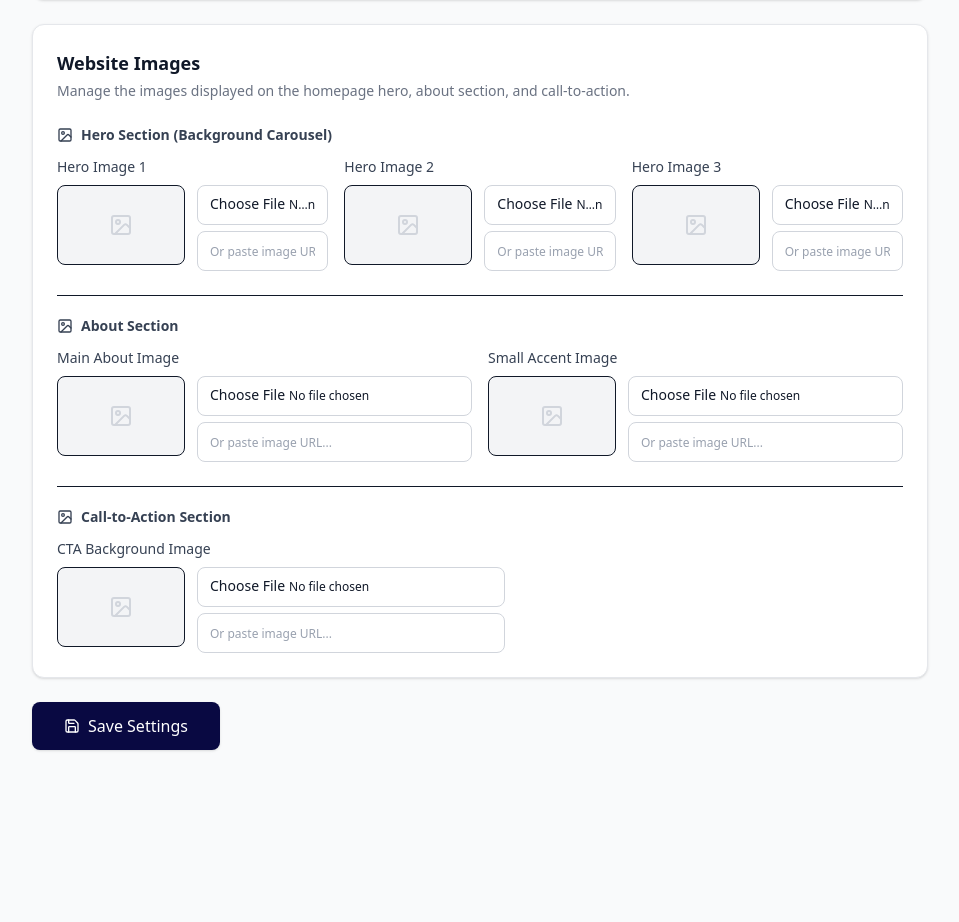
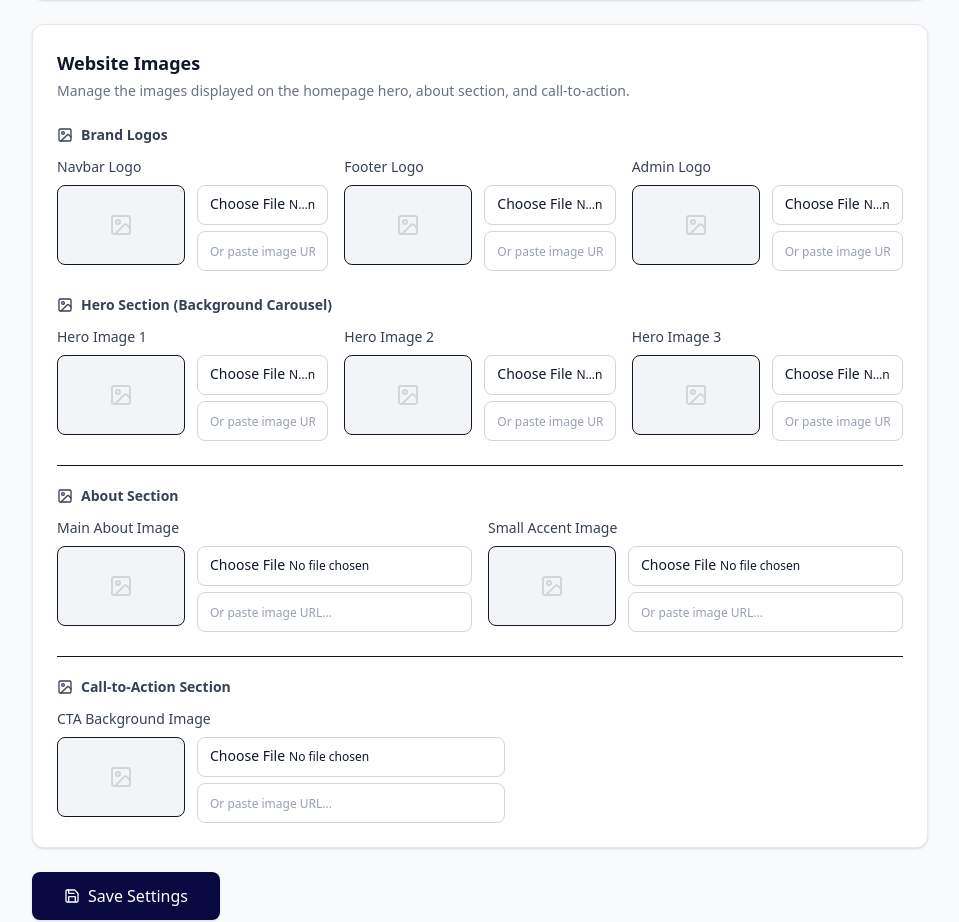
Before and after one commit to youmrx3/LAGMED-WEBSITE, a Next.js app: page /admin/settings in a window 1280 px wide. Shown: the part 1668-2590 px from the top of the page, without its empty margins (256-1215 px from the left). Before the commit the page ends 2450 px from the top, so only its background shows below. Built offline with nearby package versions, Linux system fonts and the light colour scheme; no server answers; the database is empty.

Commit message:
updating each logo ceperatly

```diff
--- a/src/app/admin/layout.tsx
+++ b/src/app/admin/layout.tsx
@@ -19,6 +19,7 @@ import {
 import { createClient } from "@/lib/supabase/client";
 import Image from "next/image";
 import { ToastContainer } from "@/components/ui/toast";
+import type { CompanySettings } from "@/lib/types";
 
 const navItems = [
   { href: "/admin", label: "Dashboard", icon: LayoutDashboard },
@@ -40,6 +41,7 @@ export default function AdminLayout({
   const router = useRouter();
   const [sidebarOpen, setSidebarOpen] = useState(false);
   const [user, setUser] = useState<string | null>(null);
+  const [settings, setSettings] = useState<CompanySettings | null>(null);
 
   useEffect(() => {
     async function checkUser() {
@@ -52,6 +54,28 @@ export default function AdminLayout({
       }
     }
     checkUser();
+  }, []);
+
+  useEffect(() => {
+    const supabase = createClient();
+
+    async function fetchSettings() {
+      const { data, error } = await supabase
+        .from("company_settings")
+        .select("admin_logo_url, logo_url")
+        .order("id", { ascending: true })
+        .limit(1)
+        .maybeSingle();
+
+      if (error) {
+        console.warn("Failed to fetch admin logo:", error.message);
+        return;
+      }
+
+      if (data) setSettings(data as CompanySettings);
+    }
+
+    fetchSettings();
   }, []);
 
   // Don't wrap login page in admin layout
@@ -83,7 +107,13 @@ export default function AdminLayout({
         }`}
       >
         <div className="flex items-center gap-2 p-6 border-b border-gray-100">
-          <Image src="/logo%20v2-06.png" alt="LAGMED" width={120} height={40} className="object-contain h-8 w-auto" />
+          <Image
+            src={settings?.admin_logo_url || settings?.logo_url || "/logo%20v2-06.png"}
+            alt="GL MEDICAL"
+            width={120}
+            height={40}
+            className="object-contain h-8 w-auto"
+          />
           <span className="text-xs text-gray-400 ml-1">Admin</span>
           <button
             className="ml-auto lg:hidden"
--- a/src/app/admin/settings/page.tsx
+++ b/src/app/admin/settings/page.tsx
@@ -437,6 +437,33 @@ export default function AdminSettingsPage() {
             <div>
               <h3 className="text-sm font-semibold text-gray-700 mb-3 flex items-center gap-2">
                 <ImageIcon className="h-4 w-4" />
+                Brand Logos
+              </h3>
+              <div className="grid grid-cols-1 md:grid-cols-3 gap-4">
+                <ImageField
+                  label="Navbar Logo"
+                  value={watch("header_logo_url") || watch("logo_url") || null}
+                  onUrlChange={(url) => setValue("header_logo_url", url)}
+                  fieldName="logo-header"
+                />
+                <ImageField
+                  label="Footer Logo"
+                  value={watch("footer_logo_url") || watch("logo_url") || null}
+                  onUrlChange={(url) => setValue("footer_logo_url", url)}
+                  fieldName="logo-footer"
+                />
+                <ImageField
+                  label="Admin Logo"
+                  value={watch("admin_logo_url") || watch("logo_url") || null}
+                  onUrlChange={(url) => setValue("admin_logo_url", url)}
+                  fieldName="logo-admin"
+                />
+              </div>
+            </div>
+
+            <div>
+              <h3 className="text-sm font-semibold text-gray-700 mb-3 flex items-center gap-2">
+                <ImageIcon className="h-4 w-4" />
                 Hero Section (Background Carousel)
               </h3>
               <div className="grid grid-cols-1 md:grid-cols-3 gap-4">
--- a/src/components/layout/footer.tsx
+++ b/src/components/layout/footer.tsx
@@ -45,7 +45,13 @@ export function Footer() {
           {/* Brand */}
           <div className="space-y-4">
             <Link href="/" className="flex items-center">
-              <Image src="/logo%20v2-11.png" alt="GL MEDICAL" width={140} height={48} className="object-contain h-10 w-auto" />
+              <Image
+                src={settings?.footer_logo_url || settings?.logo_url || "/logo%20v2-11.png"}
+                alt="GL MEDICAL"
+                width={140}
+                height={48}
+                className="object-contain h-10 w-auto"
+              />
             </Link>
             <p className="text-sm leading-relaxed text-navy-100">{t("footer.description")}</p>
           </div>
--- a/src/components/layout/header.tsx
+++ b/src/components/layout/header.tsx
@@ -2,19 +2,44 @@
 
 import Link from "next/link";
 import Image from "next/image";
-import { useState } from "react";
+import { useEffect, useState } from "react";
 import { usePathname, useRouter } from "next/navigation";
 import { motion, AnimatePresence } from "framer-motion";
 import { Menu, X } from "lucide-react";
 import { Button } from "@/components/ui/button";
 import { useLocaleStore } from "@/lib/store";
 import { LanguageSwitcher } from "./language-switcher";
+import { createClient } from "@/lib/supabase/client";
+import type { CompanySettings } from "@/lib/types";
 
 export function Header() {
   const [isOpen, setIsOpen] = useState(false);
   const { t } = useLocaleStore();
   const pathname = usePathname();
   const router = useRouter();
+  const [settings, setSettings] = useState<CompanySettings | null>(null);
+
+  useEffect(() => {
+    const supabase = createClient();
+
+    async function fetchSettings() {
+      const { data, error } = await supabase
+        .from("company_settings")
+        .select("header_logo_url, logo_url")
+        .order("id", { ascending: true })
+        .limit(1)
+        .maybeSingle();
+
+      if (error) {
+        console.warn("Failed to fetch header logo:", error.message);
+        return;
+      }
+
+      if (data) setSettings(data as CompanySettings);
+    }
+
+    fetchSettings();
+  }, []);
 
   const handleHomeClick = () => {
     setIsOpen(false);
@@ -55,7 +80,14 @@ export function Header() {
     <header className="sticky top-0 z-50 w-full border-b border-gray-100 bg-white/95 backdrop-blur supports-[backdrop-filter]:bg-white/80">
       <div className="container mx-auto flex h-16 items-center justify-between px-4">
         <button type="button" className="flex items-center" onClick={handleHomeClick}>
-          <Image src="/logo%20v2-06.png" alt="GL MEDICAL" width={140} height={48} className="object-contain h-10 w-auto" priority />
+          <Image
+            src={settings?.header_logo_url || settings?.logo_url || "/logo%20v2-06.png"}
+            alt="GL MEDICAL"
+            width={140}
+            height={48}
+            className="object-contain h-10 w-auto"
+            priority
+          />
         </button>
 
         {/* Desktop Nav */}
--- a/src/lib/types.ts
+++ b/src/lib/types.ts
@@ -120,6 +120,9 @@ export interface CompanySettings {
   phone2: string | null;
   email: string;
   logo_url: string | null;
+  header_logo_url: string | null;
+  footer_logo_url: string | null;
+  admin_logo_url: string | null;
   about: string;
   about_ar: string;
   about_fr: string;
```
Also changed, not shown: 1 other file (tests, documents, lock files or other folders).
